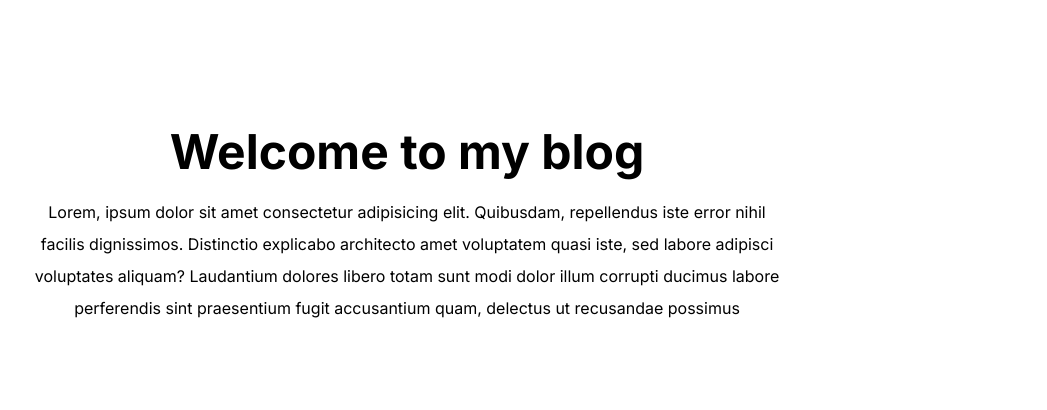
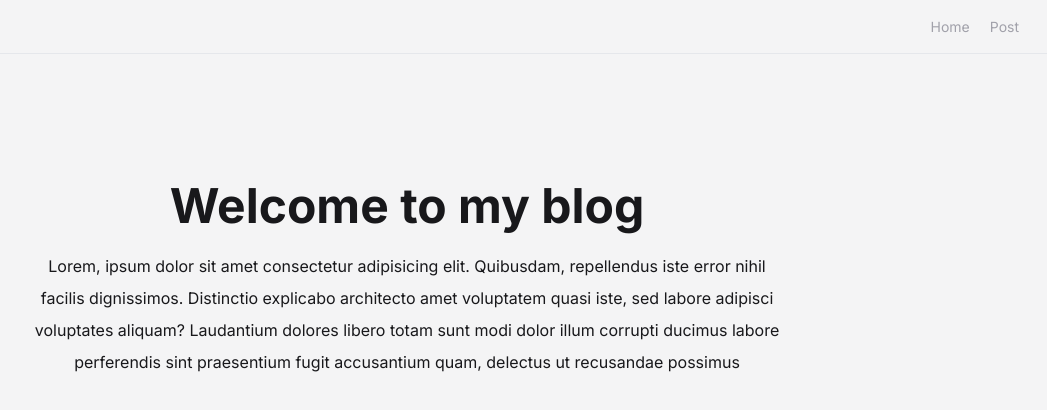
Before and after one commit to smarist/Posts, a Next.js app: page / in a window 1280 px wide. Shown: the top 410 px of the page, without its empty margins (233-1280 px from the left). Built offline with nearby package versions, Linux system fonts and the light colour scheme.

Commit message:
feat: added the post page

```diff
--- a/src/app/layout.tsx
+++ b/src/app/layout.tsx
@@ -1,12 +1,13 @@
 import type { Metadata } from 'next'
 import { Inter } from 'next/font/google'
 import './globals.css'
+import Header from '@/components/header'
 
 const inter = Inter({ subsets: ['latin'] })
 
 export const metadata: Metadata = {
-  title: 'Create Next App',
-  description: 'Generated by create next app',
+  title: 'Post app',
+  description: 'Generated by COV group',
 }
 
 export default function RootLayout({
@@ -16,7 +17,10 @@ export default function RootLayout({
 }) {
   return (
     <html lang="en">
-      <body className={inter.className}>{children}</body>
+      <body className={`${inter.className} bg-zinc-100 text-zinc-900`}>
+        <Header />
+        {children}
+        </body>
     </html>
   )
 }
--- a/src/app/posts/page.tsx
+++ b/src/app/posts/page.tsx
@@ -1,9 +1,15 @@
 import React from 'react'
+import PostList from '@/components/posts-list'
 
-const posts = () => {
+const PostPage = async () => {
+  const res = await fetch('https://dummyjson.com/posts?limit=3');
+    const data = await res.json();
   return (
-    <div>posts</div>
+    <main>
+      <h1>All Posts</h1>
+      <PostList />
+    </main>
   )
 }
 
-export default posts
+export default PostPage
--- /dev/null
+++ b/src/components/posts-list.tsx
@@ -0,0 +1,11 @@
+import React from 'react'
+
+const PostList = () => {
+  return (
+    <div>PostList
+
+    </div>
+  )
+}
+
+export default PostList
```
Also changed, not shown: src/app/posts/[id]/page.tsx (added).
